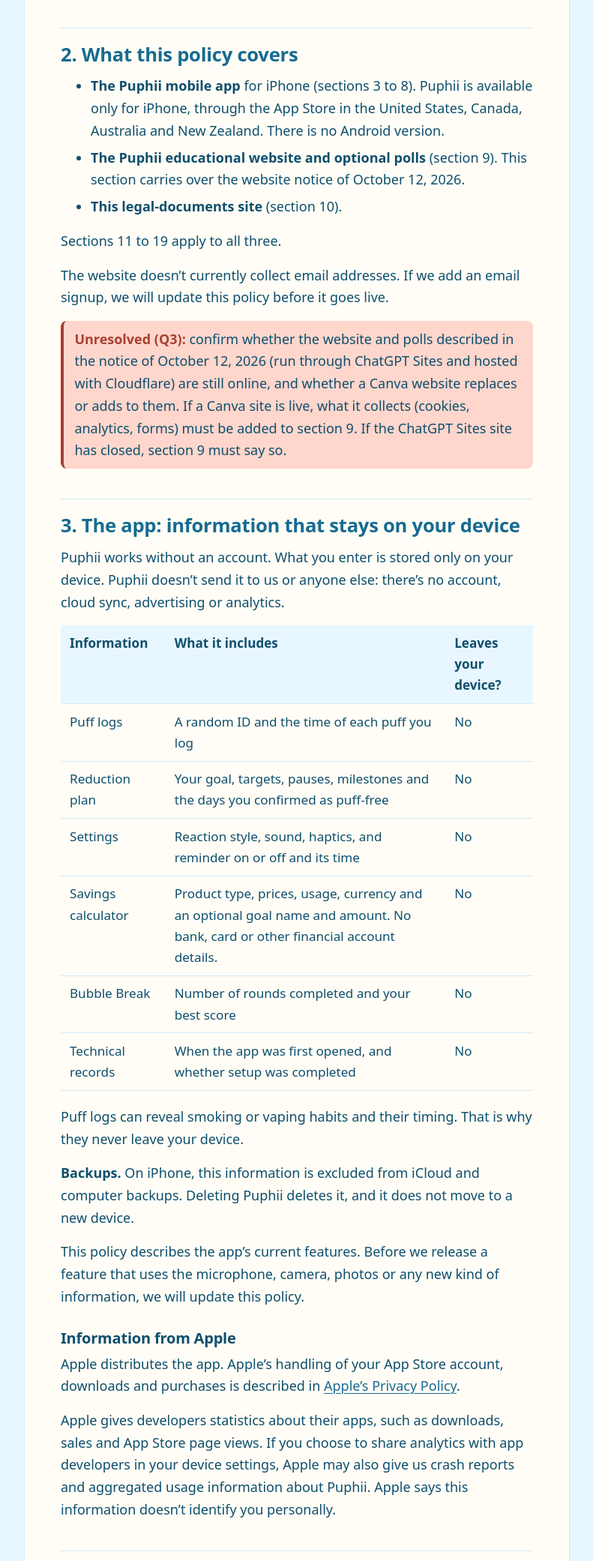
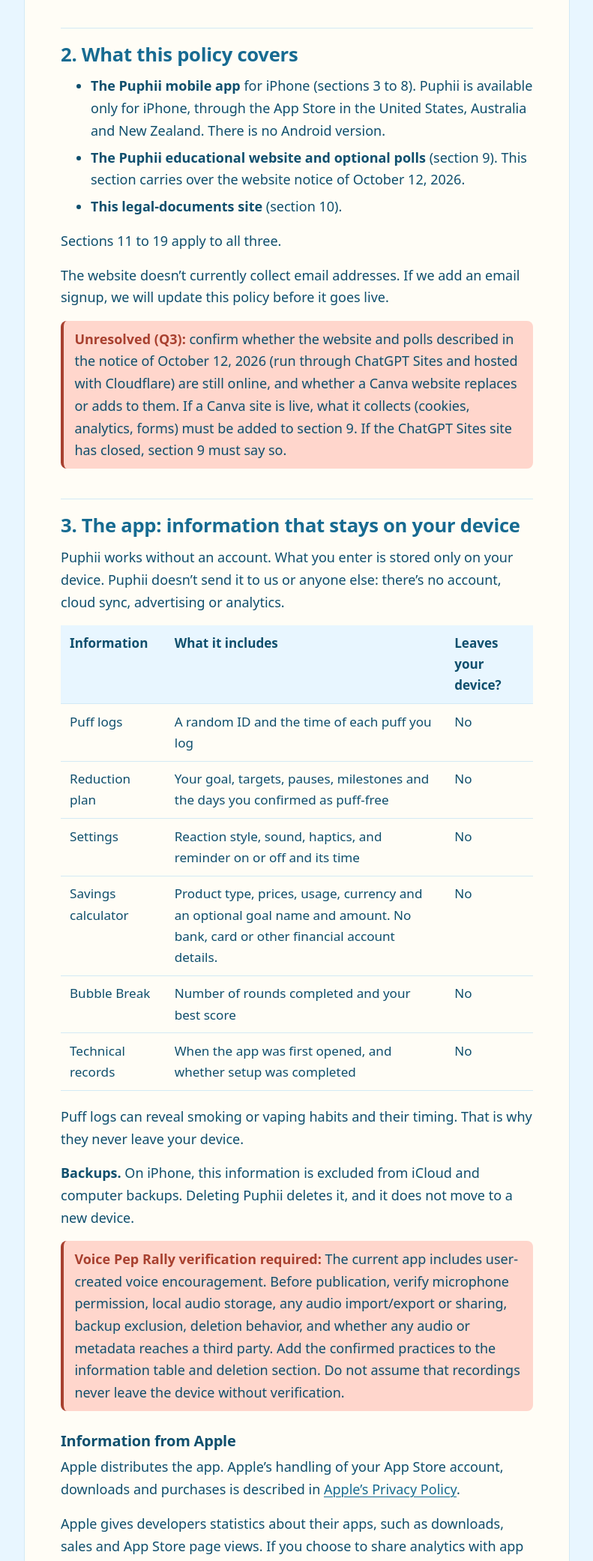
Before and after one commit to 39daisies/puphii-legal, a plain HTML site: page privacy/index.html in a window 1280 px wide. Shown: the part 2492-4574 px from the top of the page at 75% size, without its empty margins (244-1035 px from the left). Drawn offline with Linux system fonts and the light colour scheme.

Commit message:
Align legal drafts with launch scope and flag product disclosures for verification

```diff
--- a/privacy/index.html
+++ b/privacy/index.html
@@ -104,7 +104,7 @@
       <section aria-labelledby="scope">
         <h2 id="scope">2. What this policy covers</h2>
         <ul>
-          <li><strong>The Puphii mobile app</strong> for iPhone (sections 3 to 8). Puphii is available only for iPhone, through the App Store in the United States, Canada, Australia and New Zealand. There is no Android version.</li>
+          <li><strong>The Puphii mobile app</strong> for iPhone (sections 3 to 8). Puphii is available only for iPhone, through the App Store in the United States, Australia and New Zealand. There is no Android version.</li>
           <li><strong>The Puphii educational website and optional polls</strong> (section 9). This section carries over the website notice of October 12, 2026.</li>
           <li><strong>This legal-documents site</strong> (section 10).</li>
         </ul>
@@ -134,7 +134,7 @@
         </div>
         <p>Puff logs can reveal smoking or vaping habits and their timing. That is why they never leave your device.</p>
         <p><strong>Backups.</strong> On iPhone, this information is excluded from iCloud and computer backups. Deleting Puphii deletes it, and it does not move to a new device.</p>
-        <p>This policy describes the app’s current features. Before we release a feature that uses the microphone, camera, photos or any new kind of information, we will update this policy.</p>
+        <p class="unresolved" data-unresolved><strong>Voice Pep Rally verification required:</strong> The current app includes user-created voice encouragement. Before publication, verify microphone permission, local audio storage, any audio import/export or sharing, backup exclusion, deletion behavior, and whether any audio or metadata reaches a third party. Add the confirmed practices to the information table and deletion section. Do not assume that recordings never leave the device without verification.</p>
         <h3 id="app-apple">Information from Apple</h3>
         <p>Apple distributes the app. Apple’s handling of your App Store account, downloads and purchases is described in <a href="https://www.apple.com/legal/privacy/">Apple’s Privacy Policy</a>.</p>
         <p>Apple gives developers statistics about their apps, such as downloads, sales and App Store page views. If you choose to share analytics with app developers in your device settings, Apple may also give us crash reports and aggregated usage information about Puphii. Apple says this information doesn’t identify you personally.</p>
```
